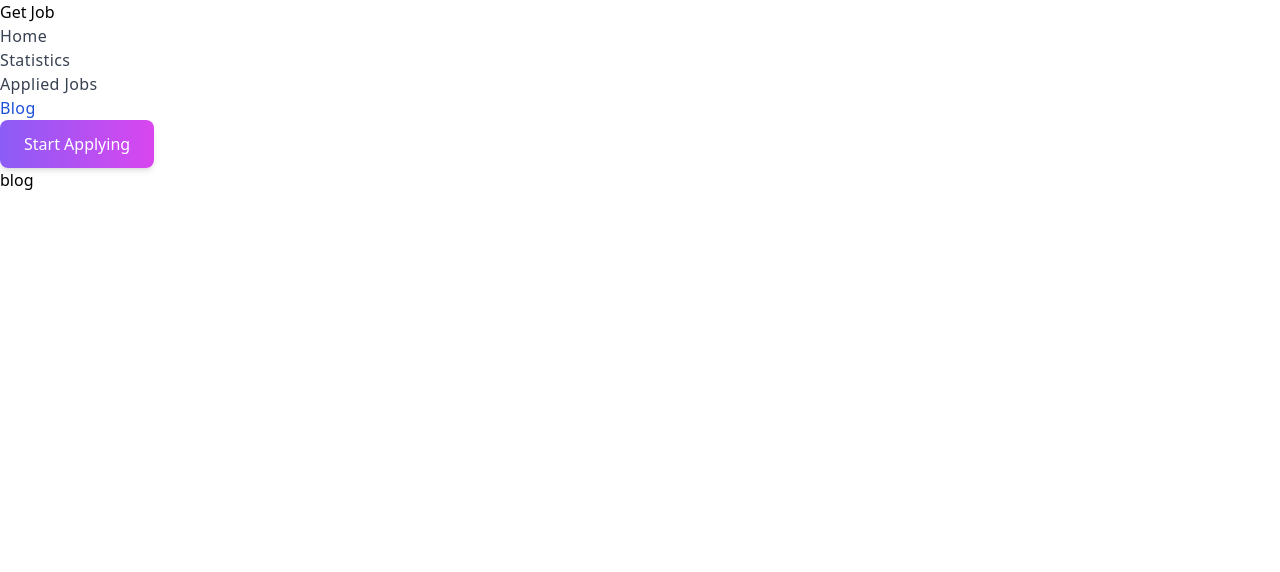
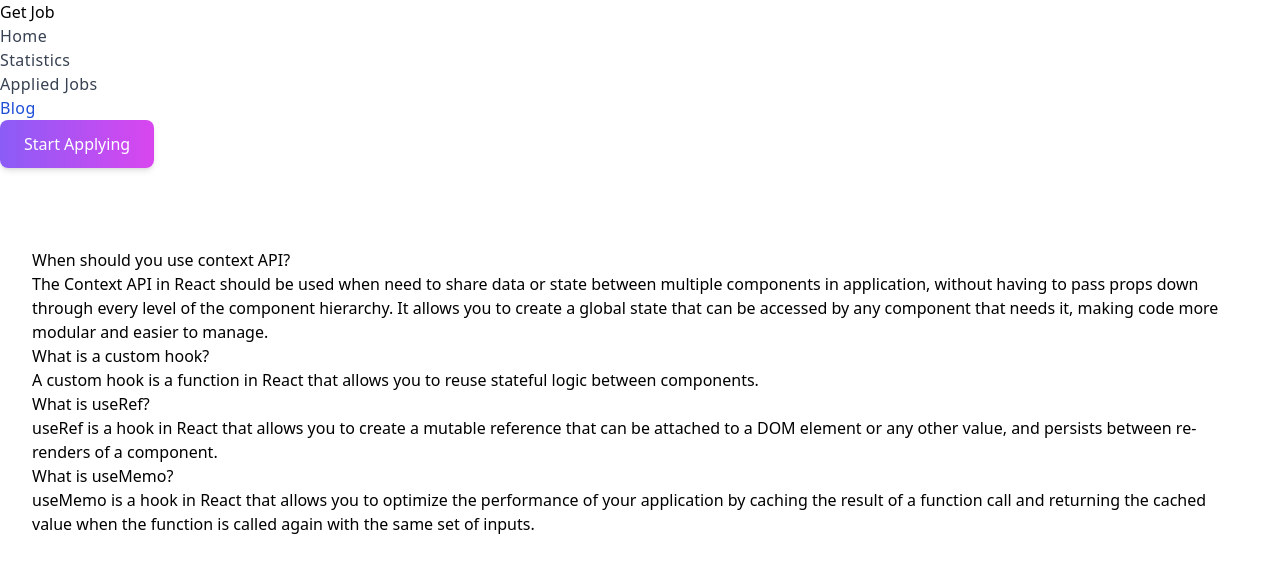
Before and after one commit to Rafsanfaruk/get-job, a React (Vite) app: page /blog in a window 1280 px wide. Shown: the top 572 px of the page. Built offline with nearby package versions, Linux system fonts and the light colour scheme.

Commit message:
spiiner and blog part added

```diff
--- a/src/components/Blog/Blog.jsx
+++ b/src/components/Blog/Blog.jsx
@@ -2,8 +2,21 @@ import React from 'react';
 
 const Blog = () => {
     return (
-        <div>
-            <h1>blog</h1>
+        <div className='mt-10 my-container'>
+            <h1 className='text-2xl font-semibold mb-5'>When should you use context API?</h1>
+            <p>
+            The Context API in React should be used when need to share data or state between multiple components in application, without having to pass props down through every level of the component hierarchy. It allows you to create a global state that can be accessed by any component that needs it, making  code more modular and easier to manage.
+            </p>
+
+            <h1 className='text-2xl font-semibold mb-5 mt-3'>What is a custom hook?</h1>
+            <p>A custom hook is a function in React that allows you to reuse stateful logic between components. </p>
+
+            <h1 className='text-2xl font-semibold mb-5 mt-3'>What is useRef?</h1>
+            <p>useRef is a hook in React that allows you to create a mutable reference that can be attached to a DOM element or any other value, and persists between re-renders of a component.</p>
+
+            <h1 className='text-2xl font-semibold mb-5 mt-3'>What is useMemo?</h1>
+            <p>useMemo is a hook in React that allows you to optimize the performance of your application by caching the result of a function call and returning the cached value when the function is called again with the same set of inputs.</p>
+
 
         </div>
     );
--- a/src/components/FreaturedJobList/FeatureJobList.jsx
+++ b/src/components/FreaturedJobList/FeatureJobList.jsx
@@ -1,7 +1,15 @@
 import React from 'react';
-import { Link } from 'react-router-dom';
+import { Link, useNavigation } from 'react-router-dom';
+import LoadingSpinner from '../LoadingSpinner/LoadingSpinner';
 
 const FeatureJobList = ({feature}) => {
+
+    const navigation = useNavigation()
+
+    if (navigation.state === 'loading') {
+      return <LoadingSpinner />
+    }
+
     // console.log(feature);
     return (
 
--- /dev/null
+++ b/src/components/LoadingSpinner/LoadingSpinner.jsx
@@ -0,0 +1,13 @@
+import React from 'react';
+
+const LoadingSpinner = () => {
+    return (
+        <div className='flex justify-center items-center h-[calc(100vh-68px)]'>
+          <p className='text-7xl font-thin'>L</p>
+          <div className='w-10 h-10 border-8 border-dashed rounded-full animate-spin mt-5 border-blue-400'></div>
+          <p className='text-7xl font-thin'>ading....</p>
+        </div>
+      );
+};
+
+export default LoadingSpinner;
--- a/src/components/ViewDetails/ViewDetails.jsx
+++ b/src/components/ViewDetails/ViewDetails.jsx
@@ -1,7 +1,15 @@
 import React, { useEffect, useState } from "react";
-import { useLoaderData, useParams } from "react-router-dom";
+import { useNavigation, useParams } from "react-router-dom";
+import LoadingSpinner from "../LoadingSpinner/LoadingSpinner";
 
 const ViewDetails = () => {
+
+    const navigation = useNavigation()
+//   console.log(navigation.state)
+  if (navigation.state === 'loading') {
+    return <LoadingSpinner />
+  }
+
   const { id } = useParams();
 
   const [details, setDetails] = useState([]);
```
